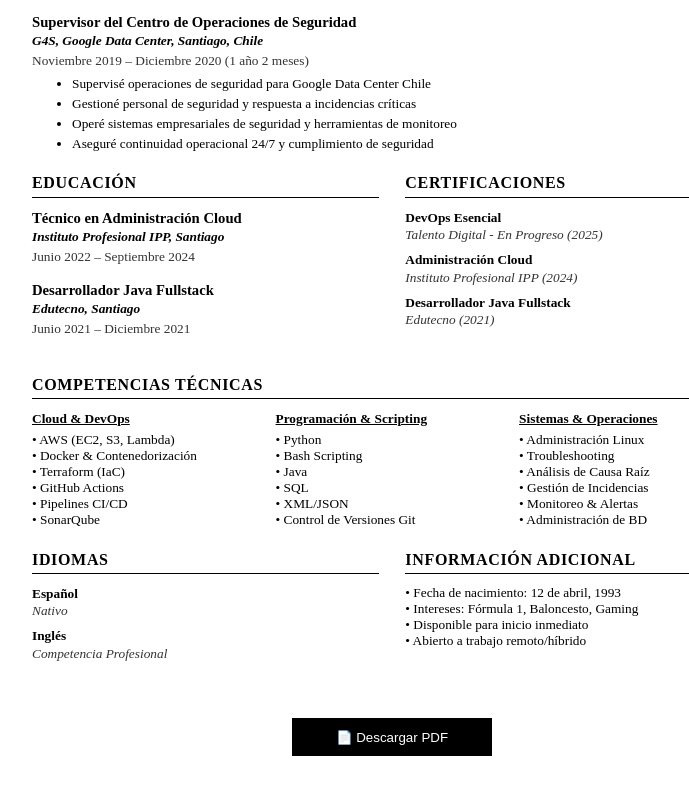
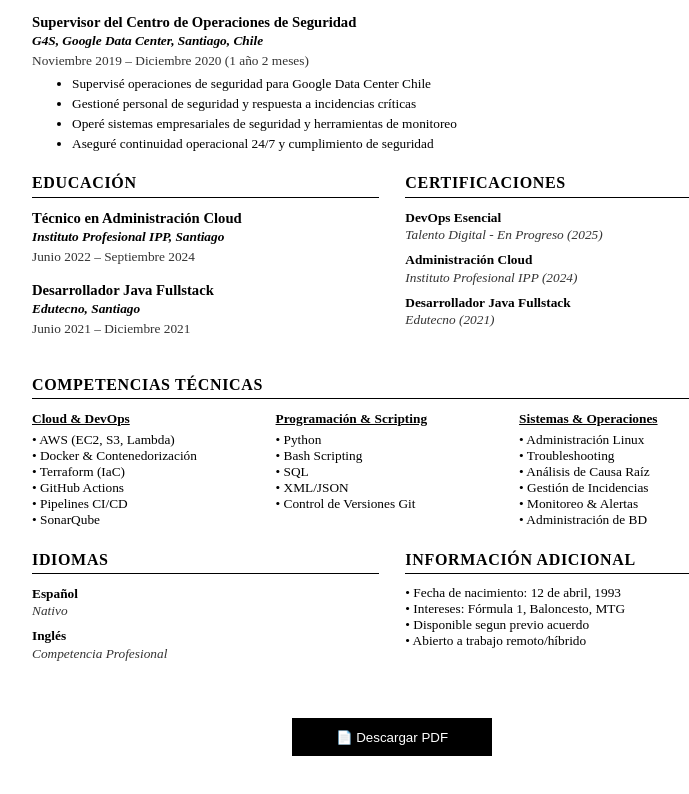
Before and after one commit to ignazer/CV_IMG, a website: page es/index.html in a window 1280 px wide. Shown: the part 970-1764 px from the top of the page, without its empty margins (248-937 px from the left). Drawn offline with Linux system fonts and the light colour scheme.

Commit message:
Update professional summary and additional info
Removed mention of Java and updated interests and availability.

```diff
--- a/es/index.html
+++ b/es/index.html
@@ -45,8 +45,7 @@
             <p>Especialista en Soporte Técnico con más de 3 años de experiencia en entornos CloudOps y DevOps.
             Experiencia comprobada en troubleshooting, análisis de causa raíz y resolución de incidencias en
             infraestructuras cloud. Experiencia práctica con AWS, Docker, GitHub Actions, Terraform y SonarQube.
-            Actualmente obteniendo certificación DevOps a través de Talento Digital. Apasionado por la automatización,
-            pipelines CI/CD y optimización de infraestructura en entornos cloud modernos.</p>
+            Apasionado por la automatización, pipelines CI/CD y optimización de infraestructura en entornos cloud modernos.</p>
         </section>
 
         <!-- Professional Experience -->
@@ -194,7 +193,6 @@
                     <div class="skill-list">
                         • Python<br>
                         • Bash Scripting<br>
-                        • Java<br>
                         • SQL<br>
                         • XML/JSON<br>
                         • Control de Versiones Git
@@ -233,8 +231,8 @@
                 <h2>Información Adicional</h2>
                 <div class="skill-list">
                     • Fecha de nacimiento: 12 de abril, 1993<br>
-                    • Intereses: Fórmula 1, Baloncesto, Gaming<br>
-                    • Disponible para inicio inmediato<br>
+                    • Intereses: Fórmula 1, Baloncesto, MTG<br>
+                    • Disponible segun previo acuerdo<br>
                     • Abierto a trabajo remoto/híbrido
                 </div>
             </section>
```
